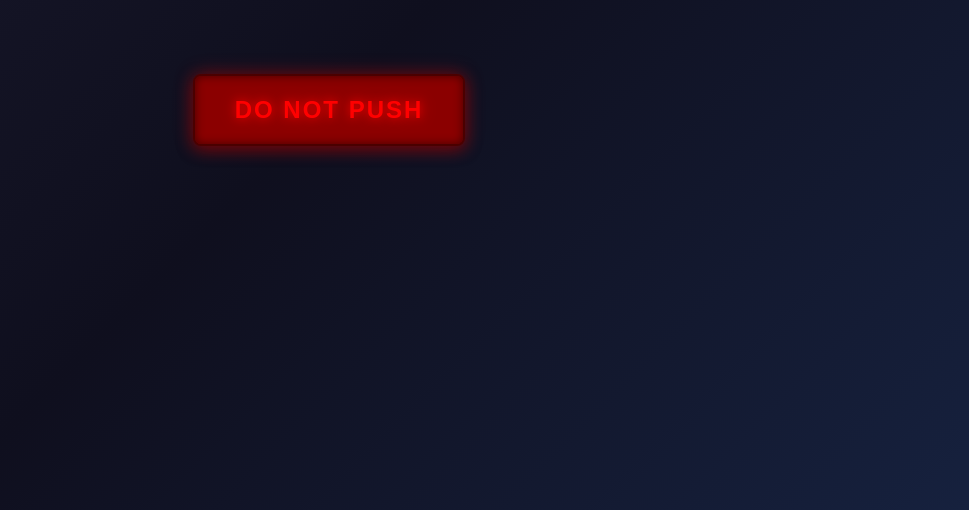
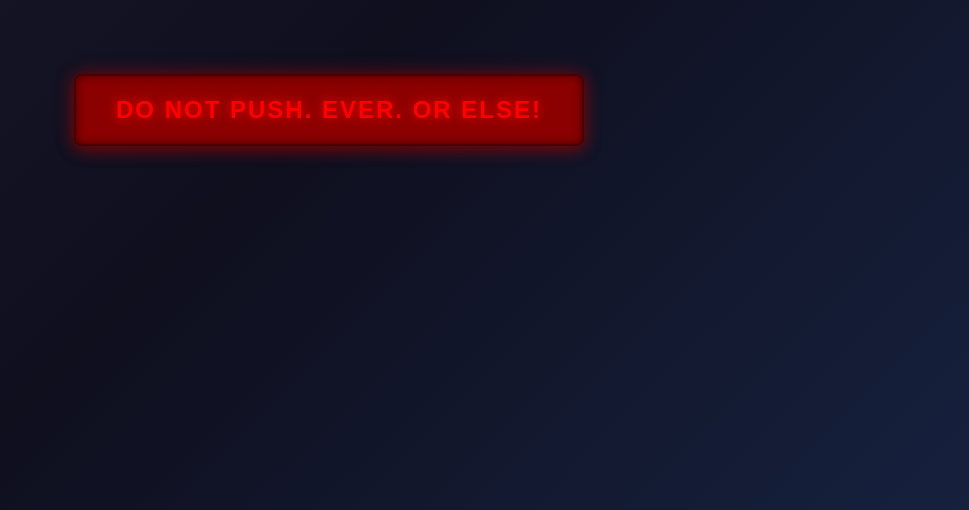
Before and after one commit to RuncibleSpoon/simple_react_app, a React (Vite) app: page / in a window 1280 px wide. Shown: the part 290-800 px from the top of the page, without its empty margins (311-1280 px from the left). Built offline with nearby package versions, Linux system fonts and the light colour scheme.

Commit message:
comments

```diff
--- a/src/App.jsx
+++ b/src/App.jsx
@@ -9,7 +9,7 @@ function App() {
     // Reset after animation completes
     setTimeout(() => {
       setExploded(false)
-    }, 2500)
+    }, 2700)
   }
 
   return (
@@ -19,7 +19,7 @@ function App() {
           className={`exploding-button ${exploded ? 'explode' : ''}`}
           onClick={handleClick}
         >
-          DO NOT PUSH
+          DO NOT PUSH. EVER. OR ELSE!
         </button>
         {exploded && (
           <div className="explosion">
```
